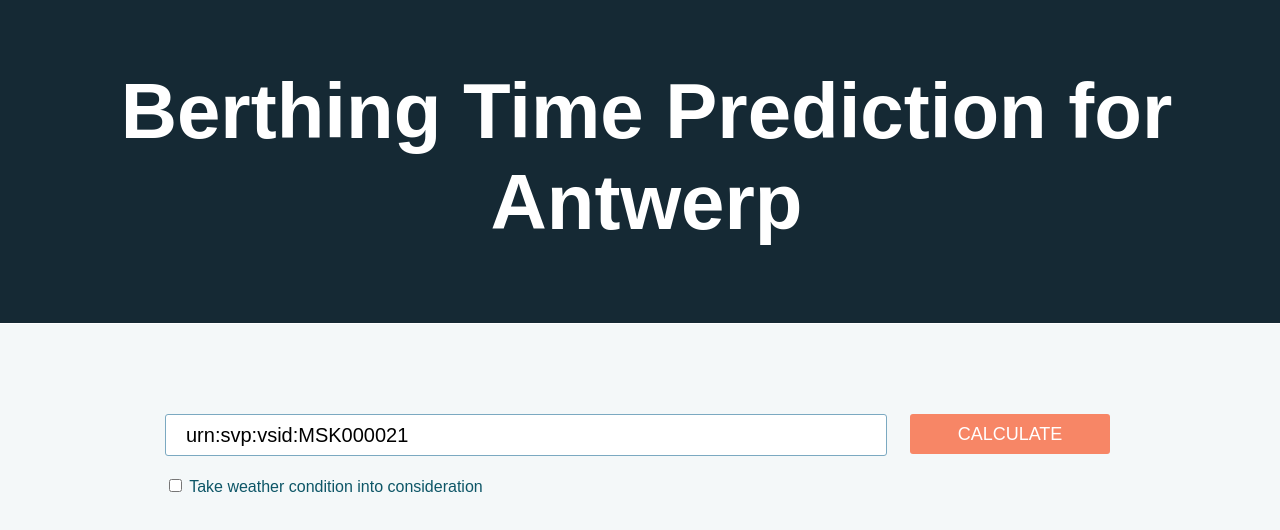
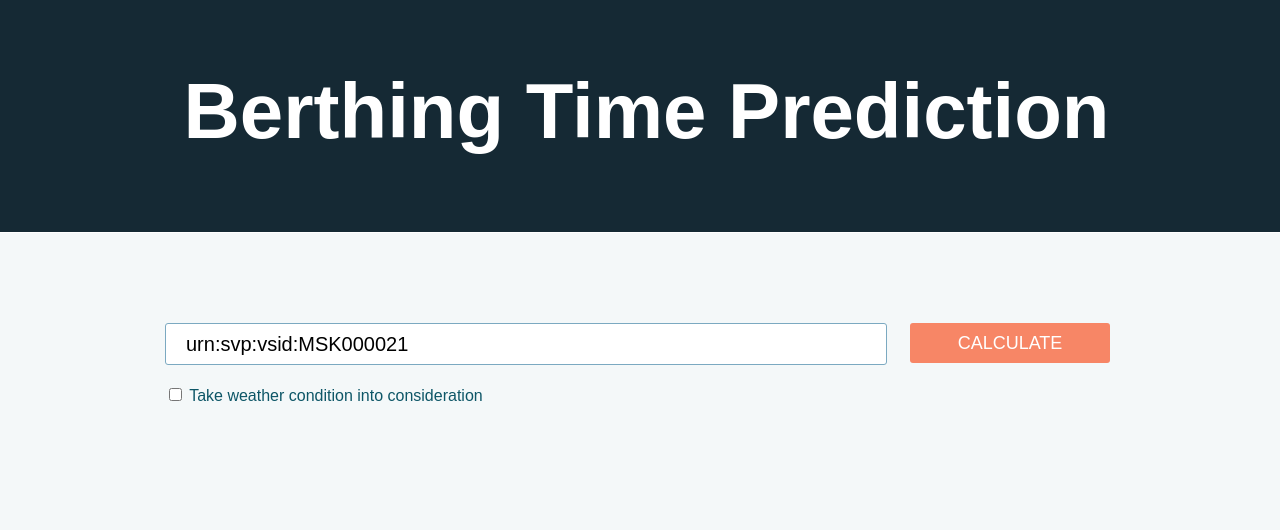
Before and after one commit to aazraq/berthingTimePredication-1482051350129, a website: page public/index.html in a window 1280 px wide. Drawn offline with nearby package versions, Linux system fonts and the light colour scheme.

Commit message:
Add dependency for Request and Add-Subtract-Date modules.

```diff
--- a/package.json
+++ b/package.json
@@ -7,7 +7,9 @@
 	},
 	"dependencies": {
 		"express": "4.13.x",
-		"cfenv": "1.0.x"
+		"cfenv": "1.0.x",
+		"request":"*",
+		"add-subtract-date":"*"
 	},
 	"repository": {},
 	"engines": {
--- a/public/index.html
+++ b/public/index.html
@@ -28,7 +28,7 @@
   </head>
 
   <body>
-    <div class="header">Berthing Time Prediction for Antwerp</div>
+    <div class="header">Berthing Time Prediction</div>
 	<div class="container">
 		<div class="row">
 			<input type="text" id="objectId" placeholder="Object ID" value="urn:svp:vsid:MSK000021"/>
```
